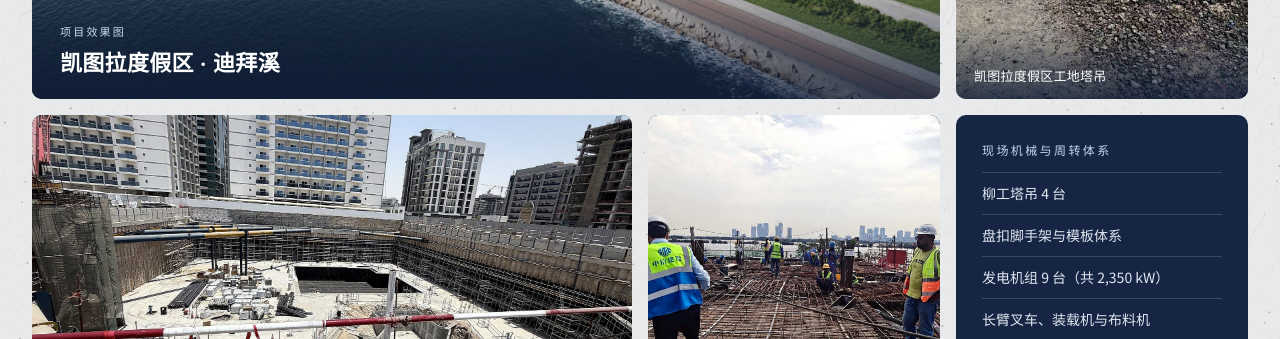
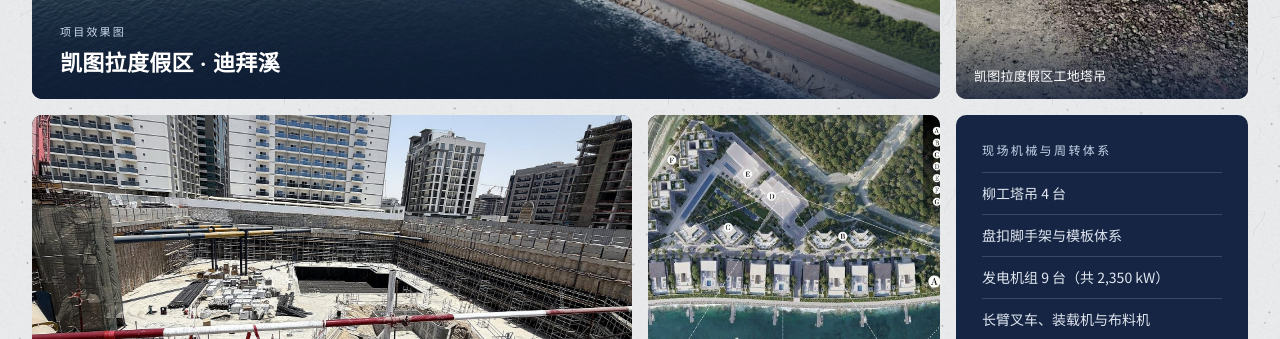
Before and after one commit to Phoebe5555/gzgs-website, a plain HTML site: page zh/about.html in a window 1280 px wide. Shown: the part 4290-4629 px from the top of the page. Drawn offline with Linux system fonts and the light colour scheme.

Commit message:
Add files via upload

```diff
--- a/zh/about.html
+++ b/zh/about.html
@@ -170,7 +170,7 @@ a{color:#152543}a:hover{color:#2F5BA3}
 <figure class="m-main"><img loading="lazy" decoding="async" src="../assets/img/keturah-cover.jpg" alt="凯图拉度假区效果图" style="aspect-ratio: 16 / 10"><figcaption><span style="display: block; font-family: 'Noto Sans SC', 'PingFang SC', sans-serif; font-weight: 500; font-size: 11px; letter-spacing: 0.2em; color: #C9D6EC">项目效果图</span><span style="display: block; margin-top: 6px; font-family: 'Noto Serif SC', 'Songti SC', serif; font-weight: 600; font-size: 22px">凯图拉度假区 · 迪拜溪</span></figcaption></figure>
 <figure class="m-tall"><img loading="lazy" decoding="async" src="../assets/img/site-crane.jpg" alt="凯图拉度假区工地塔吊" style="object-position: 50% 0%"><figcaption>凯图拉度假区工地塔吊</figcaption></figure>
 <figure class="m-wide"><img loading="lazy" decoding="async" src="../assets/img/site-basement.jpg" alt="The Boulevard by Prestige One 地下室施工" style="aspect-ratio: 2 / 1"><figcaption>The Boulevard by Prestige One 地下室施工</figcaption></figure>
-<figure><img loading="lazy" decoding="async" src="../assets/img/site-rebar.jpg" alt="我方团队在凯图拉度假区绑扎底板钢筋"><figcaption>凯图拉度假区底板钢筋绑扎</figcaption></figure>
+<figure><img loading="lazy" decoding="async" src="../assets/img/keturah-masterplan-labelled.jpg" alt="凯图拉度假区总体规划图"><figcaption>凯图拉度假区总体规划</figcaption></figure>
 <div style="position: relative; overflow: hidden; border-radius: 10px; background: #152543; color: #FFFFFF; padding: 26px 26px 18px; display: flex; flex-direction: column">
 <img loading="lazy" decoding="async" src="../assets/img/logo.svg" alt="" aria-hidden="true" style="position: absolute; right: -40px; bottom: -18px; width: 240px; opacity: 0.09; filter: brightness(0) invert(1)">
 <p style="position: relative; margin: 0; font-family: 'Noto Sans SC', 'PingFang SC', sans-serif; font-weight: 500; font-size: 12px; letter-spacing: 0.2em; color: #C9D6EC">现场机械与周转体系</p>
```
Also changed, not shown: zh/index.html (+1 -1 lines), zh/projects.html (+1 -1 lines).
